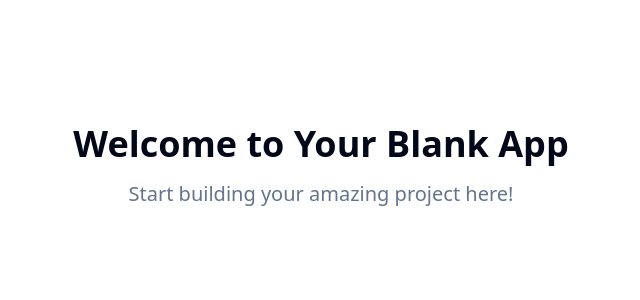
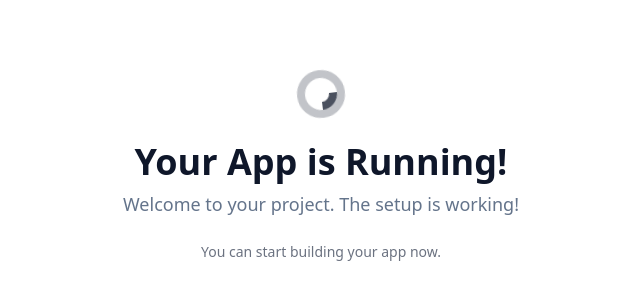
Before and after one commit to lalomorales22/endless-void-mazes-escape, a React (Vite) app: page / in a window 1280 px wide. Shown: the part 234-534 px from the top of the page, without its empty margins (319-959 px from the left). Built offline with nearby package versions, Linux system fonts and the light colour scheme.

Commit message:
Fix: Ensure app runs
Attempt to resolve the issue preventing the application from running.

```diff
--- a/src/pages/Index.tsx
+++ b/src/pages/Index.tsx
@@ -1,11 +1,35 @@
-// Update this page (the content is just a fallback if you fail to update the page)
+
+import React from "react";
 
 const Index = () => {
   return (
     <div className="min-h-screen flex items-center justify-center bg-background">
-      <div className="text-center">
-        <h1 className="text-4xl font-bold mb-4">Welcome to Your Blank App</h1>
-        <p className="text-xl text-muted-foreground">Start building your amazing project here!</p>
+      <div className="flex flex-col items-center">
+        <svg
+          className="animate-spin h-12 w-12 text-primary mb-6"
+          xmlns="http://www.w3.org/2000/svg"
+          fill="none"
+          viewBox="0 0 24 24"
+        >
+          <circle
+            className="opacity-25"
+            cx="12"
+            cy="12"
+            r="10"
+            stroke="currentColor"
+            strokeWidth="4"
+          ></circle>
+          <path
+            className="opacity-75"
+            fill="currentColor"
+            d="M4 12a8 8 0 018-8v4a4 4 0 00-4 4H4z"
+          ></path>
+        </svg>
+        <h1 className="text-4xl font-bold mb-2 text-primary">Your App is Running!</h1>
+        <p className="text-lg text-muted-foreground mb-6">
+          Welcome to your project. The setup is working!
+        </p>
+        <span className="text-gray-500 text-sm">You can start building your app now.</span>
       </div>
     </div>
   );
```
